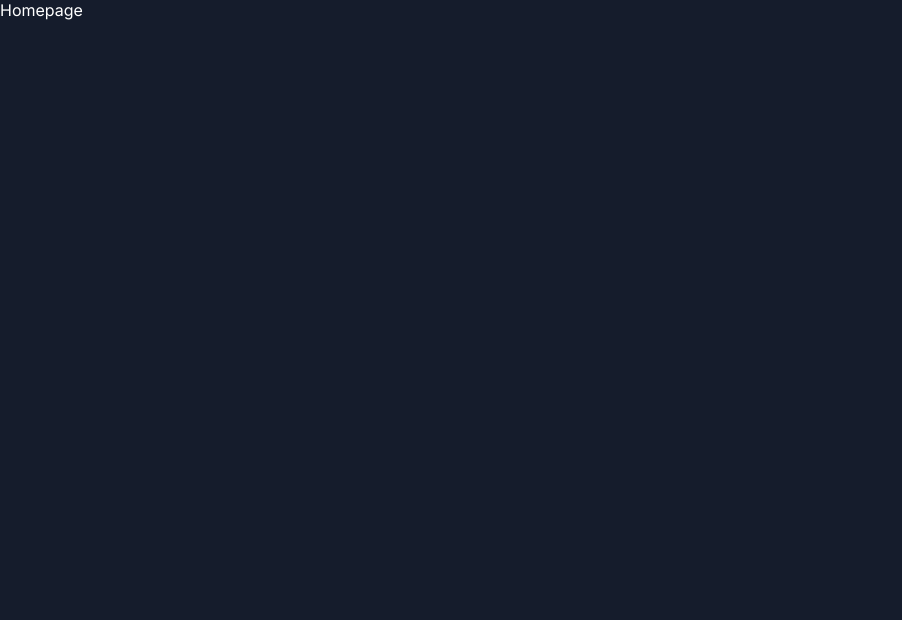
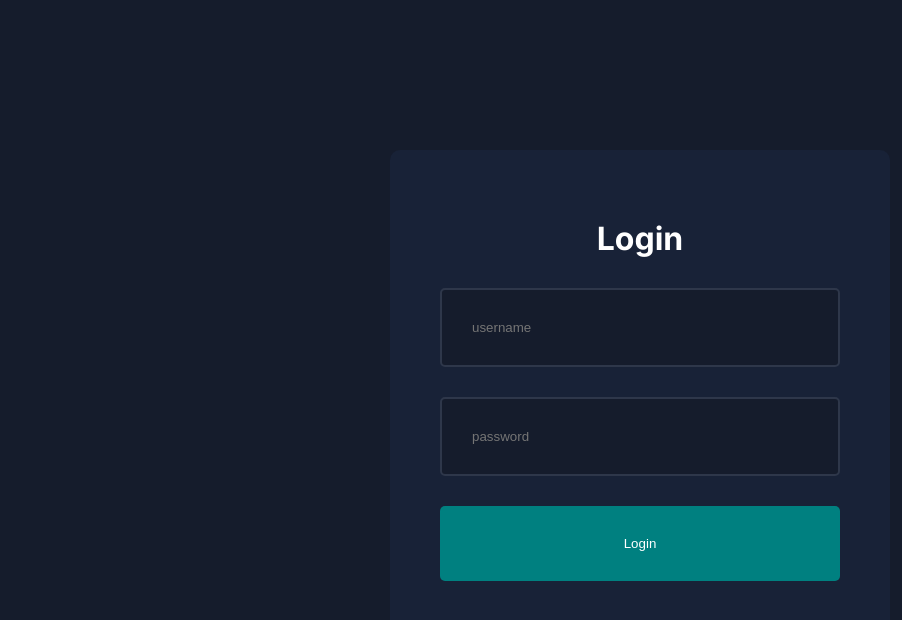
Before and after one commit to SamuelIVX/Deltabase, a Next.js app: page / in a window 1280 px wide. Shown: the top 620 px of the page, without its empty margins (0-902 px from the left). Built offline with nearby package versions, Linux system fonts and the light colour scheme.

Commit message:
Changed page.tsx into a login page.

```diff
--- a/package.json
+++ b/package.json
@@ -16,6 +16,7 @@
     "react": "^19.0.0",
     "react-dom": "^19.0.0",
     "react-icons": "^5.5.0",
+    "react-router-dom": "^6.30.0",
     "recharts": "^2.15.1",
     "zustand": "^5.0.3"
   },
--- a/src/app/page.tsx
+++ b/src/app/page.tsx
@@ -1,5 +1,16 @@
-const Homepage = () => {
-  return <div>Homepage</div>;
+import styles from "@/ui/page/page.module.css";
+
+const LoginPage = () => {
+  return (
+    <div className={styles.container}>
+      <form className={styles.form}>
+        <h1>Login</h1>
+        <input type="text" placeholder="username" name="username" />
+        <input type="password" placeholder="password" name="password" />
+        <button>Login</button>
+      </form>
+    </div>
+  );
 };
 
-export default Homepage;
+export default LoginPage;
--- /dev/null
+++ b/src/ui/page/page.module.css
@@ -0,0 +1,39 @@
+.container {
+    width: 100%;
+    height: 100vh;
+    display: flex;
+    align-items: center;
+    justify-content: center;
+  }
+
+  .form {
+    background-color: var(--bgSoft);
+    padding: 50px;
+    border-radius: 10px;
+    width: 500px;
+    height: 500px;
+    display: flex;
+    flex-direction: column;
+    justify-content: center;
+    gap: 30px;
+    align-items: center;
+  }
+
+  .form input {
+    padding: 30px;
+    border: 2px solid #2e374a;
+    border-radius: 5px;
+    background-color: var(--bg);
+    color: var(--text);
+    width: 100%;
+  }
+
+  .form button {
+    width: 100%;
+    padding: 30px;
+    background-color: teal;
+    color: var(--text);
+    border: none;
+    cursor: pointer;
+    border-radius: 5px;
+  }
```
Also changed, not shown: src/ui/dashboard/chart/chart.jsx (+8 -8 lines), 1 other file (tests, documents, lock files or other folders).
